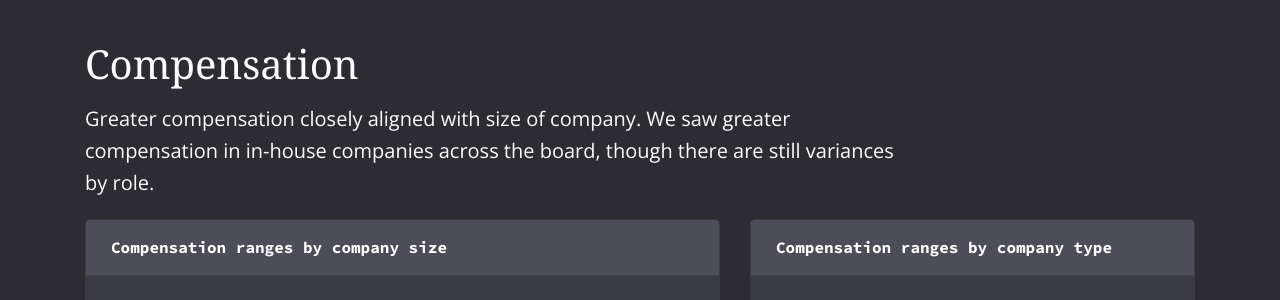
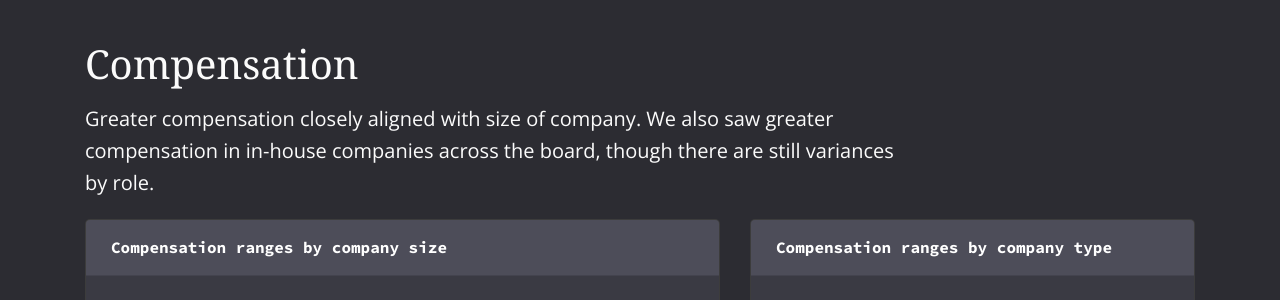
Before and after one commit to laurenhallden/designer-survey, a Jekyll site: the page built from philly/companies.md, in a window 1280 px wide and 900 px high, scrolled down 757 px. Shown: the part 155-455 px from the top of the window. Built offline with Jekyll 4.4.1, drawn with Linux system fonts in a browser that asks for light colours; nearby versions of some CDN libraries; comment, search, counter and statistics services are not loaded.

Commit message:
adding a word

```diff
--- a/_layouts/results-companies.html
+++ b/_layouts/results-companies.html
@@ -35,7 +35,7 @@
             <div class="col-lg-9">
                 <h3>Compensation</h3>
 
-                <p>Greater compensation closely aligned with size of company. We saw greater compensation in in-house companies across the board, though there are still variances by role.</p>
+                <p>Greater compensation closely aligned with size of company. We also saw greater compensation in in-house companies across the board, though there are still variances by role.</p>
             </div>
 
             <div class="col-lg-7">
```
